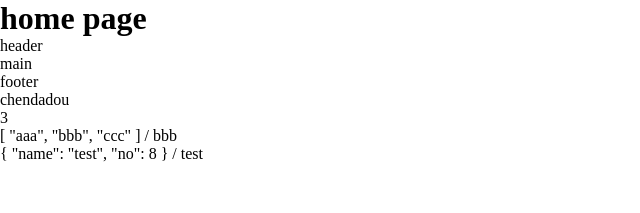
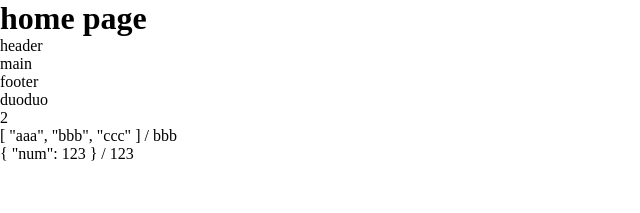
Before and after one commit to chendadou/vue-demo, a Vue app: page /#/ in a window 1280 px wide. Shown: the top 213 px of the page, without its empty margins (0-640 px from the left). Built offline with nearby package versions, Linux system fonts and the light colour scheme.

Commit message:
add demo: reactive

```diff
--- a/src/views/HomeView.vue
+++ b/src/views/HomeView.vue
@@ -4,15 +4,15 @@
   <demo-header></demo-header>
   <demo-main></demo-main>
   <demo-footer></demo-footer>
-  <div>{{ name }}</div>
-  <div>{{ age }}</div>
-  <div>{{ arr }} / {{arr[1]}}</div>
-  <div>{{ obj }} / {{obj.name}}</div>
+  <div>{{ data.name }}</div>
+  <div>{{ data.age }}</div>
+  <div>{{ data.arr }} / {{ data.arr[1] }}</div>
+  <div>{{ data.obj }} / {{ data.obj.num }}</div>
 </template>
 
 <script>
 // js 部分
-import { defineComponent, ref } from "vue";
+import { defineComponent, ref, reactive } from "vue";
 import DemoHeader from "@/components/demoHeader/DemoHeader";
 import DemoMain from "@/components/demoMain/DemoMain";
 import DemoFooter from "@/components/demoFooter/DemoFooter";
@@ -33,18 +33,16 @@ export default defineComponent({
 
   // setup 函数
   setup(props, ctx) {
-    const name = ref("chendadou");
-    const age = ref(3);
-    const arr = ref(["aaa", "bbb", "ccc"]);
-    const obj = {
-      name: "test",
-      no: 8,
-    };
+    let data = reactive({
+      name: "duoduo",
+      age: 2,
+      arr: ["aaa", "bbb", "ccc"],
+      obj: {
+        num: 123,
+      },
+    });
     return {
-      name,
-      age,
-      arr,
-      obj,
+      data,
     };
   },
 });
```
